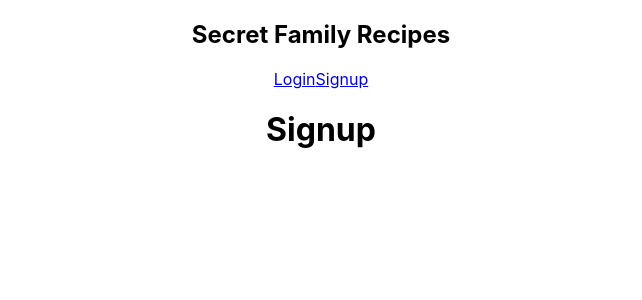
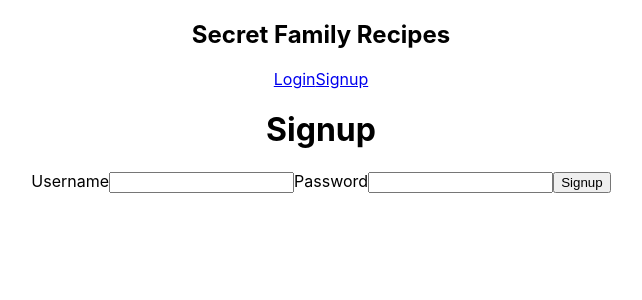
Before and after one commit to joeys1122/secret-family-recipes-front-end, a React (Create React App) app: page /signup in a window 1280 px wide. Shown: the top 300 px of the page, without its empty margins (319-961 px from the left). Built offline with nearby package versions, Linux system fonts and the light colour scheme.

Commit message:
login and signup

```diff
--- a/package.json
+++ b/package.json
@@ -6,6 +6,7 @@
     "@testing-library/jest-dom": "^5.16.2",
     "@testing-library/react": "^12.1.4",
     "@testing-library/user-event": "^13.5.0",
+    "axios": "^0.26.1",
     "react": "^17.0.2",
     "react-dom": "^17.0.2",
     "react-router-dom": "^6.2.2",
--- a/src/components/Login.js
+++ b/src/components/Login.js
@@ -1,9 +1,52 @@
-import React from 'react';
+import React, { useState } from 'react';
+import { useNavigate } from 'react-router-dom'
+import axios from 'axios';
 
 function Login(props) {
+  const navigate = useNavigate();
+  const [ credentials, setCredentials ] = useState({
+    username: '',
+    password: ''
+  })
+
+  const handleChange = e => {
+    setCredentials({
+      ...credentials,
+      [e.target.name]: e.target.value
+    })
+  }
+
+  const handleSubmit = e => {
+    e.preventDefault();
+
+    axios.post('https://bw50-secret-family-recipes.herokuapp.com/api/auth/login', credentials)
+      .then(res => {
+        localStorage.setItem('token', res.data.token);
+        navigate('/');
+      })
+      .catch(err => console.log(err.message))
+  }
+
   return(
     <div>
       <h1>Login</h1>
+      <form onSubmit={handleSubmit}>
+        <label>Username</label>
+        <input
+          type='text'
+          name='username'
+          onChange={handleChange}
+          value={credentials.username}
+        />
+        <label>Password</label>
+        <input
+          type='password'
+          name='password'
+          onChange={handleChange}
+          value={credentials.password}
+        />
+        <button>Login</button>
+      </form>
     </div>
   )
 }
--- a/src/components/Signup.js
+++ b/src/components/Signup.js
@@ -1,9 +1,51 @@
-import React from 'react';
+import React, { useState } from 'react';
+import { useNavigate } from 'react-router-dom';
+import axios from 'axios';
 
 function Signup(props) {
+  const navigate = useNavigate()
+  const [ credentials, setCredentials ] = useState({
+    username: '',
+    password: ''
+  })
+
+  const handleChange = e => {
+    setCredentials({
+      ...credentials,
+      [e.target.name]: e.target.value
+    })
+  }
+
+  const handleSubmit = e => {
+    e.preventDefault();
+
+    axios.post('https://bw50-secret-family-recipes.herokuapp.com/api/auth/register', credentials)
+      .then(res => {
+        navigate('/login');
+      })
+      .catch(err => console.log(err.message))
+  }
+
   return(
     <div>
       <h1>Signup</h1>
+      <form onSubmit={handleSubmit}>
+        <label>Username</label>
+        <input
+          type='text'
+          name='username'
+          onChange={handleChange}
+          value={credentials.username}
+        />
+        <label>Password</label>
+        <input
+          type='password'
+          name='password'
+          onChange={handleChange}
+          value={credentials.password}
+        />
+        <button>Signup</button>
+      </form>
     </div>
   )
 }
```
Also changed, not shown: 1 other file (tests, documents, lock files or other folders).
